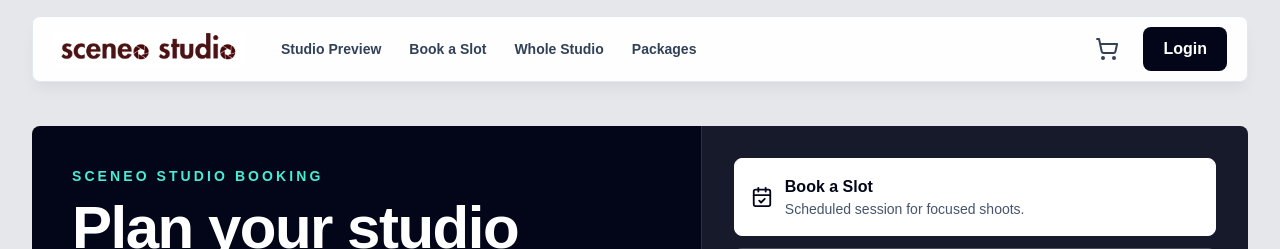
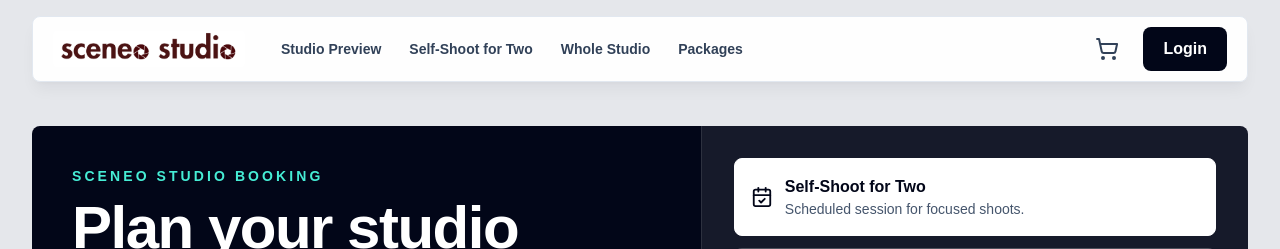
Before and after one commit to Jaiiiichai/Sceneo-Frontend, a Next.js app: page /pages/booking in a window 1280 px wide. Shown: the top 249 px of the page. Built offline with nearby package versions, Linux system fonts and the light colour scheme; no server answers.

Commit message:
label changes

```diff
--- a/app/page.tsx
+++ b/app/page.tsx
@@ -138,8 +138,8 @@ const galleryImages = sceneFolders.map((scene) => {
 
 const bookingOptions = [
   {
-    title: 'Book a Slot',
-    description: 'Reserve one studio slot for up to 2 people for PHP 999. Enjoy access to our curated studio sets during your selected session.',
+    title: 'Self-Shoot for Two',
+    description: 'PHP 999 per studio slot, good for up to 2 people. Enjoy access to our curated studio sets during your selected session.',
     href: '/pages/booking?bookingType=slot',
     type: 'slot' as const,
     icon: CalendarCheck,
@@ -472,7 +472,7 @@ export default function Home() {
               onClick={() => setBookingType('slot')}
               className="rounded-lg bg-white px-6 py-3 font-bold text-slate-950 transition hover:bg-slate-100"
             >
-              Book a Slot
+              Self-Shoot for Two
             </Link>
             <Link
               href="/pages/booking?bookingType=whole_studio"
--- a/app/pages/booking/page.tsx
+++ b/app/pages/booking/page.tsx
@@ -44,7 +44,7 @@ export default function BookingPage() {
                 <div className="flex items-center gap-3">
                   <CalendarCheck size={22} />
                   <div>
-                    <p className="font-black">Book a Slot</p>
+                    <p className="font-black">Self-Shoot for Two</p>
                     <p className={`text-sm ${bookingType === 'slot' ? 'text-slate-600' : 'text-white/65'}`}>Scheduled session for focused shoots.</p>
                   </div>
                 </div>
--- a/app/pages/bookings/page.tsx
+++ b/app/pages/bookings/page.tsx
@@ -138,7 +138,7 @@ const toHistoryBooking = (booking: ApiBooking): HistoryBooking => {
     ? (booking.package_name_snapshot || 'Studio Package')
     : normalizedBookingType === 'whole_studio'
     ? 'Whole Studio'
-    : 'Studio Slot';
+    : 'Self-Shoot for Two';
   const priceAmount = Number(booking.booking_price || 0);
 
   return {
--- a/components/Hero.tsx
+++ b/components/Hero.tsx
@@ -57,7 +57,7 @@ export default function Hero({ setBookingType }: HeroProps) {
                                 <div className="w-16 h-16 bg-indigo-900 rounded-2xl flex items-center justify-center mb-4 group-hover:scale-110 transition-transform">
                                     <CalendarCheck className="w-8 h-8 text-white" />
                                 </div>
-                                <h3 className="text-xl font-bold text-slate-900 mb-2">Book a Slot</h3>
+                                <h3 className="text-xl font-bold text-slate-900 mb-2">Self-Shoot for Two</h3>
                                 <p className="text-slate-700 text-sm mb-4">
                                     Perfect for individual shoots. Choose your time slot and studio.
                                 </p>
--- a/components/NavBar.tsx
+++ b/components/NavBar.tsx
@@ -79,7 +79,7 @@ export default function NavBar() {
                                 Studio Preview
                             </Link>
                             <Link href="/pages/booking?bookingType=slot" className="rounded-lg px-3 py-2 text-sm font-bold text-slate-700 hover:bg-slate-100 hover:text-slate-950">
-                                Book a Slot
+                                Self-Shoot for Two
                             </Link>
                             <Link href="/pages/booking?bookingType=whole_studio" className="rounded-lg px-3 py-2 text-sm font-bold text-slate-700 hover:bg-slate-100 hover:text-slate-950">
                                 Whole Studio
@@ -184,7 +184,7 @@ export default function NavBar() {
                                 onClick={() => setOpen(false)}
                                 className="rounded-lg px-3 py-2 font-semibold text-slate-700 hover:bg-slate-100"
                             >
-                                Book a Slot
+                                Self-Shoot for Two
                             </Link>
                             <Link
                                 href="/pages/packages"
--- a/components/StudioList.tsx
+++ b/components/StudioList.tsx
@@ -73,7 +73,7 @@ export default function StudioList({ selectedDate, bookingType }: StudioListProp
             id: slot.id,
             time: slot.startTime,
             endTime: slot.endTime,
-            name: bookingType === 'whole_studio' ? 'STUDIO RENTAL' : `PROFESSIONAL SESSION`,
+            name: bookingType === 'whole_studio' ? 'STUDIO RENTAL' : 'SELF-SHOOT FOR TWO',
             subDetails: [slot.description],
             duration: '60 MIN',
             price: slot.priceDisplay,
@@ -163,6 +163,11 @@ export default function StudioList({ selectedDate, bookingType }: StudioListProp
           <div className="flex flex-col sm:hidden space-y-3">
             <div className="flex justify-between items-start">
               <div>
+                {bookingType === 'slot' && (
+                  <span className="mb-2 inline-flex rounded-full bg-teal-100 px-3 py-1 text-[11px] font-black uppercase tracking-wide text-teal-800">
+                    Self-Shoot for Two
+                  </span>
+                )}
                 <p className="text-lg font-black text-slate-950">{studio.time}</p>
                 <p className="text-sm text-slate-600">{studio.duration}</p>
                 <p className="font-bold text-slate-950">{studio.price}</p>
@@ -238,6 +243,15 @@ export default function StudioList({ selectedDate, bookingType }: StudioListProp
             <div className="flex h-12 w-12 flex-shrink-0 items-center justify-center rounded-lg bg-slate-950 text-white">
               {bookingType === 'whole_studio' ? <Building2 size={22} /> : <Camera size={22} />}
             </div>
+
+            {bookingType === 'slot' && (
+              <div className="w-40 flex-shrink-0">
+                <span className="inline-flex rounded-full bg-teal-100 px-3 py-1 text-xs font-black uppercase tracking-wide text-teal-800">
+                  Self-Shoot for Two
+                </span>
+                <p className="mt-1 text-xs font-semibold text-slate-500">PHP 999 · Up to 2 people</p>
+              </div>
+            )}
 
             {/* Time */}
             <div className="w-24 flex-shrink-0">
--- a/lib/cartContext.tsx
+++ b/lib/cartContext.tsx
@@ -111,7 +111,7 @@ export function CartProvider({ children }: { children: ReactNode }) {
       id: `cart-item-${item.id}`,
       serverItemId: item.id,
       time: displayTime,
-      name: bookingType === 'whole_studio' ? 'STUDIO RENTAL' : 'PROFESSIONAL SESSION',
+      name: bookingType === 'whole_studio' ? 'STUDIO RENTAL' : 'SELF-SHOOT FOR TWO',
       duration: '60 MIN',
       price: `₱${Number(priceNumber || 0).toLocaleString()}`,
       quantity,
```
